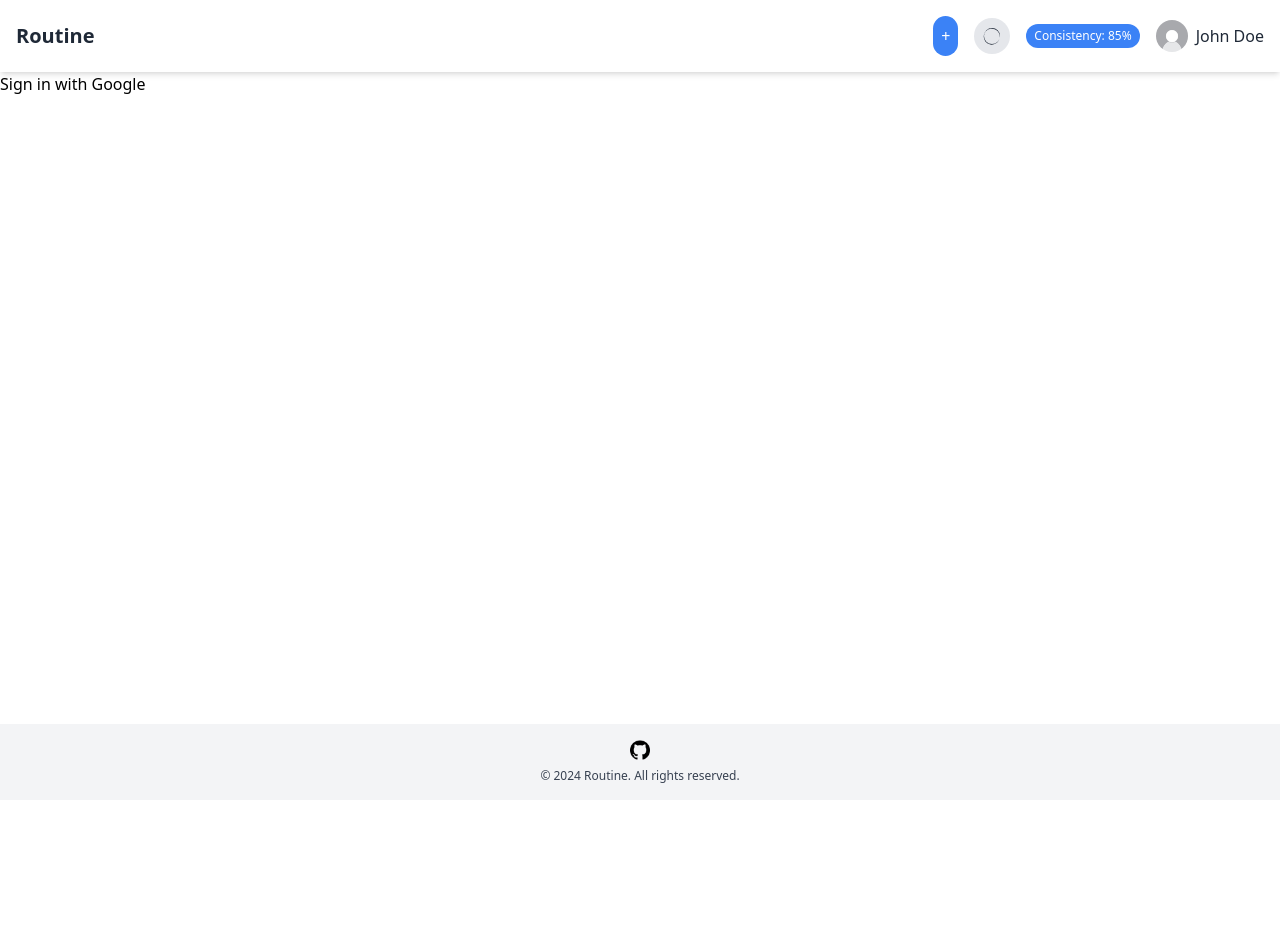
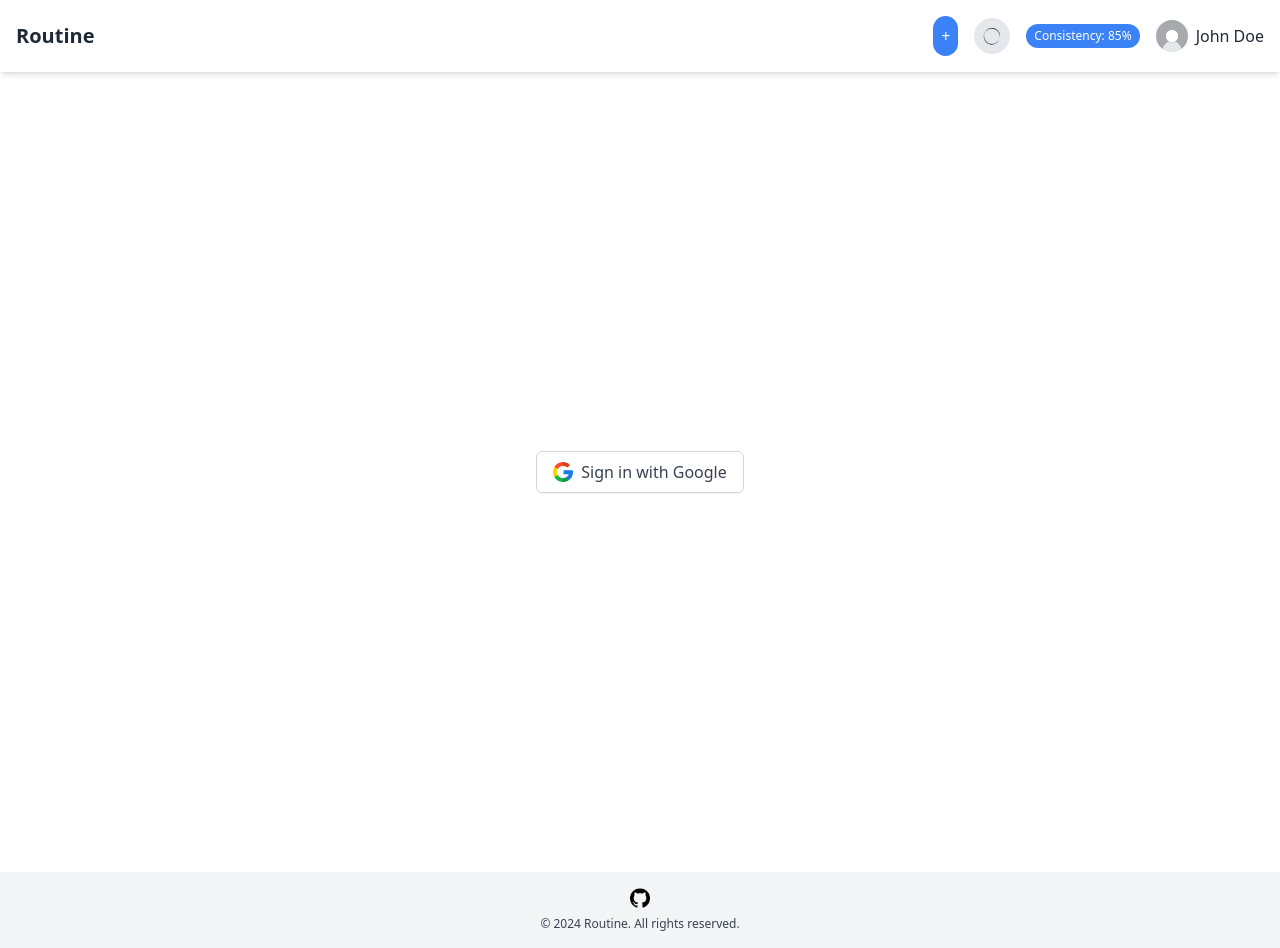
Before and after one commit to SayedTahsin/Routine-Vue, a Vue app: page /login in a window 1280 px wide. Before the commit the page ends 800 px from the top, so only its background shows below. Built offline with nearby package versions, Linux system fonts and the light colour scheme.

Commit message:
login working
Signed-off-by: SayedTahsin <mail.tahsin99@gmail.com>

```diff
--- a/src/components/loginView.vue
+++ b/src/components/loginView.vue
@@ -1,41 +1,40 @@
 <template>
-    <div class="login-component">
-        <button @click="signInWithGoogle">Sign in with Google</button>
+    <div class="login-component flex items-center justify-center h-screen">
+        <button @click="signInWithGoogle"
+            class="flex items-center px-4 py-2 space-x-2 border border-gray-300 rounded-md shadow-sm hover:bg-gray-100 dark:hover:bg-gray-700 dark:bg-gray-800 dark:border-gray-600">
+            <img src="/google.png" alt="Google icon" class="w-5 h-5" />
+            <span class="text-gray-700 dark:text-gray-200 font-medium">
+                Sign in with Google
+            </span>
+        </button>
     </div>
 </template>
 
 <script setup lang="ts">
-import { ref } from 'vue';
 import axios from '../plugins/axios';
 import { useUserStore } from '@/stores/user';
 import { auth, provider } from '@/firebase';
 import { signInWithPopup } from 'firebase/auth';
 
 const userStore = useUserStore();
-const error = ref(null);
 
 async function signInWithGoogle() {
     try {
-        // Sign in with Google
         const result = await signInWithPopup(auth, provider);
         const googleUser = result.user;
         const userPayload = { mail: googleUser.email || '', id: googleUser.uid || '', photoUrl: googleUser.photoURL || '', name: googleUser.displayName || '' };
 
-        // // Call API to save user data if first time login
-        await axios.post('api/users', userPayload);
+        await axios.post('api/users', userPayload, {
+            withCredentials: true
+        });
 
-        // // Call login API to set cookie
-        // await axios.post('http://localhost:3000/login', userPayload, {
-        //     withCredentials: true, // Allow cookies to be sent with request
-        // });
+        await axios.post('auth/login', userPayload, {
+            withCredentials: true,
+        });
 
-        console.log(googleUser)
-
-        // Update Pinia store with user data
         userStore.setUser(userPayload);
     } catch (err: unknown) {
-        error.value = err.message;
-        console.error('Login error:', error.value);
+        console.error('Login error:', err);
     }
 }
 </script>
--- a/src/plugins/axios.ts
+++ b/src/plugins/axios.ts
@@ -1,10 +1,11 @@
 import axios from 'axios'
 
 const axiosInstance = axios.create({
-  baseURL: 'https://routine.mail-tahsin99.workers.dev/',
+  baseURL: 'http://localhost:8787/',
   timeout: 1000,
   headers: { 'Content-Type': 'application/json' },
   withCredentials: true,
 })
+// https://routine.mail-tahsin99.workers.dev/
 
 export default axiosInstance
```
Also changed, not shown: public/google.png (added).
